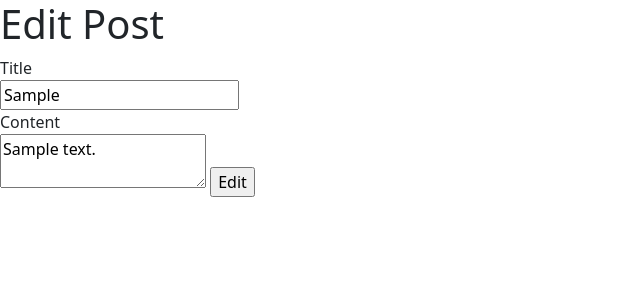
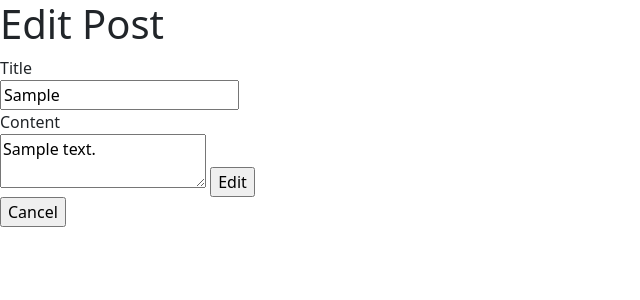
Before and after one commit to claudia-lam/flask-blog, a Flask app: page /posts/1/edit in a window 1280 px wide. Shown: the top 300 px of the page, without its empty margins (0-640 px from the left). Run offline with Flask 3, Linux system fonts and the light colour scheme; tables that the repository leaves empty hold one stand-in row (values such as "Sample post").

Commit message:
add cancel button to edit post form

```diff
--- a/templates/posts/post_edit.html
+++ b/templates/posts/post_edit.html
@@ -9,5 +9,7 @@
   <textarea type="text" id="content" name="content">{{post.content}}</textarea>
   <input type="submit" id="add" value="Edit">
 </form>
-<!-- TODO: add a cancel button -->
+<form action="/users/{{post.user_id}}" method="get">
+<input type="submit" value="Cancel">
+</form>
 {% endblock %}
```
